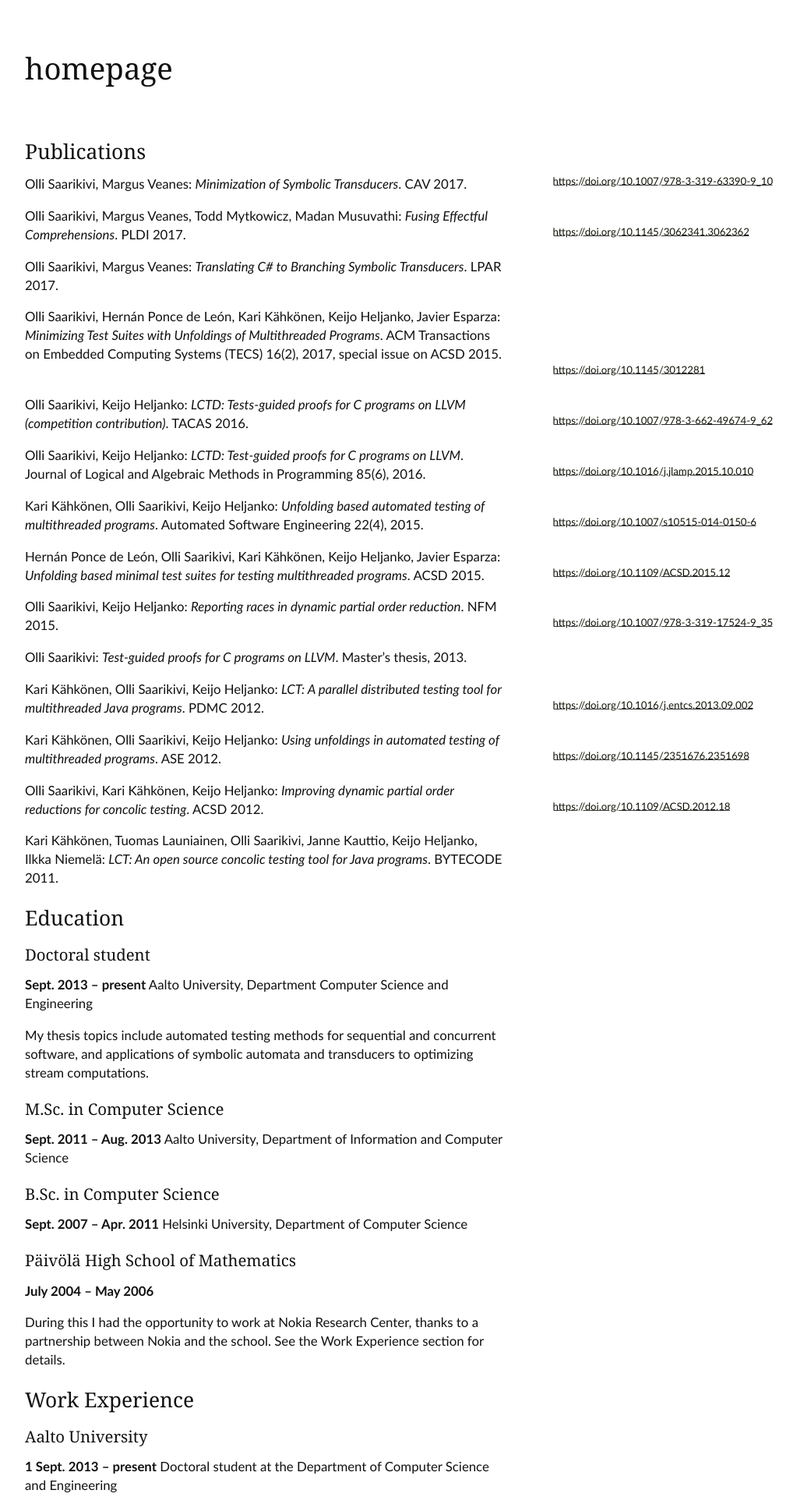
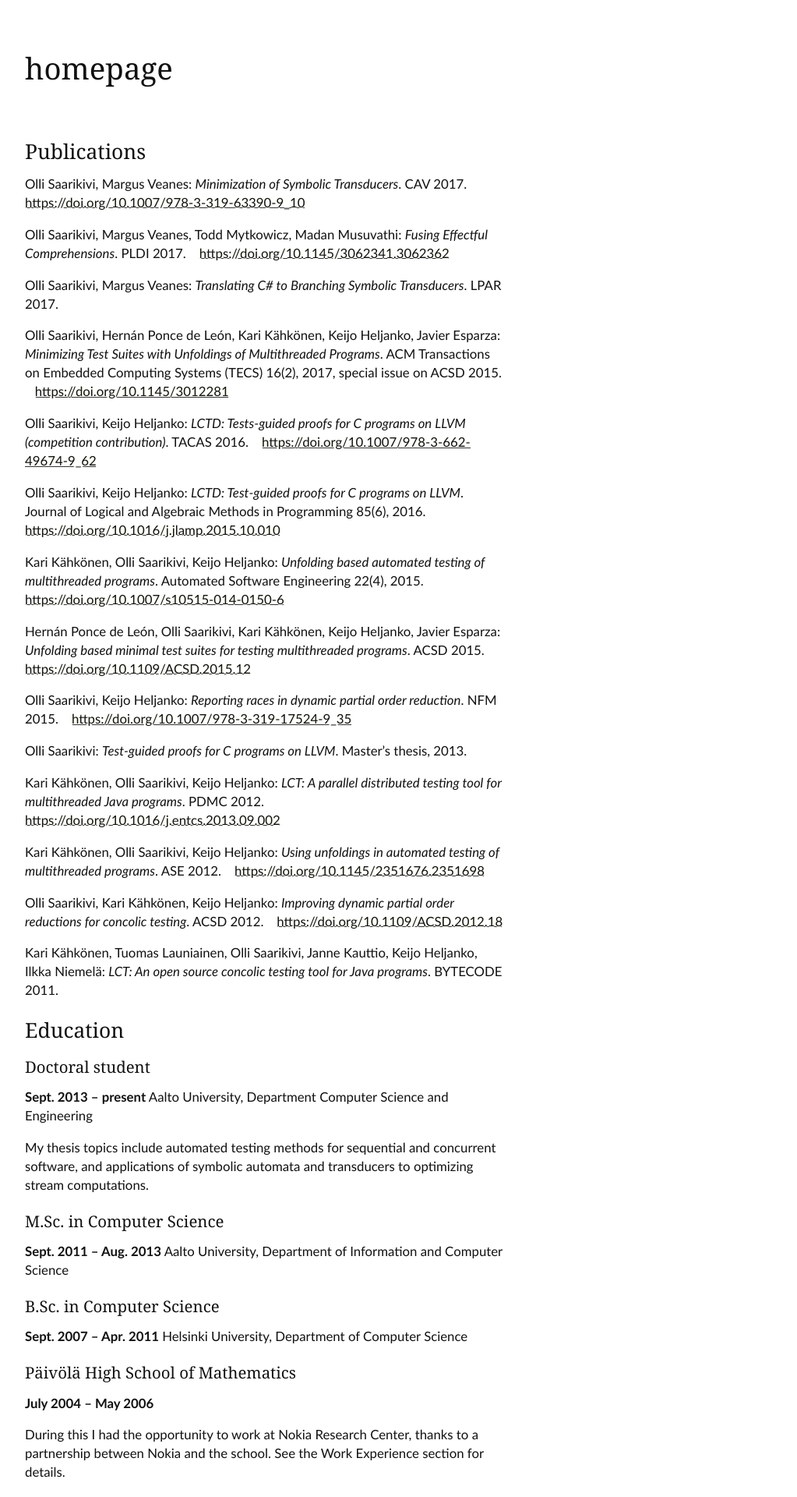
Before and after one commit to OlliSaarikivi/homepage, a Jekyll site: the page built from cv.md, in a window 1280 px wide. Shown: the top 1920 px of the page at 78% size, without its empty margins (128-1151 px from the left). Built offline with Jekyll 4.4.1, drawn with Linux system fonts in a browser that asks for light colours; our own code applies the rules of GitHub Pages for plain Markdown files; the repository's description, which GitHub fills in, is left out.

Commit message:
Update doi.html

```diff
--- a/_includes/doi.html
+++ b/_includes/doi.html
@@ -1 +1 @@
-<span class="marginnote"><a href="https://doi.org/{{ include.doi }}">https://doi.org/{{ include.doi }}</a></span>
+<span class="maybemargin"><a href="https://doi.org/{{ include.doi }}">https://doi.org/{{ include.doi }}</a></span>
```
